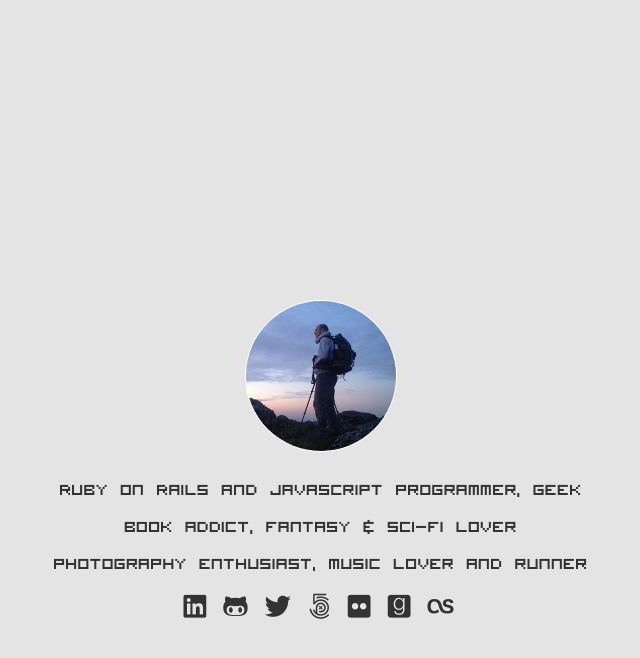
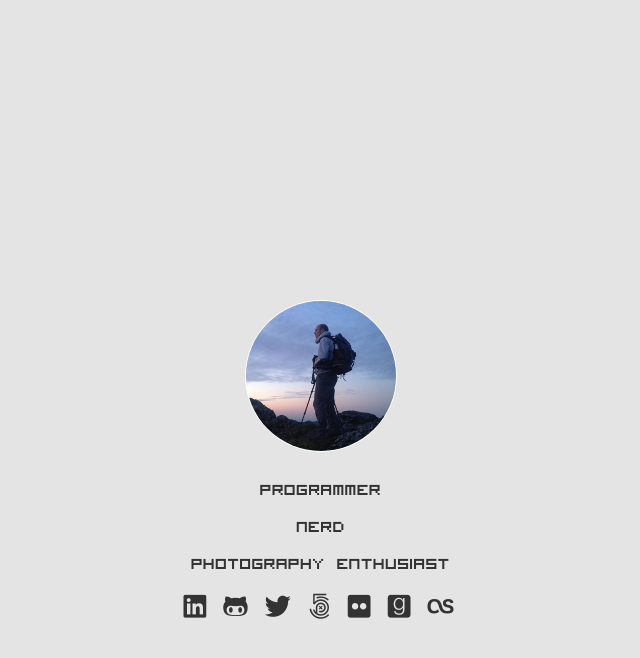
Before and after one commit to guitarman/guitarman.github.io, a Jekyll site: the page built from index.md, in a window 1280 px wide. Shown: the top 658 px of the page, without its empty margins (319-959 px from the left). Built offline with Jekyll 4.4.1, drawn with Linux system fonts in a browser that asks for light colours; nearby versions of some CDN libraries; some web fonts are replaced; library files that are not in the unit come from our copies.

Commit message:
Update index.md
new about me

```diff
--- a/index.md
+++ b/index.md
@@ -8,9 +8,9 @@ description: guitarman's personal webpage
   <div class="intro">
     <img src="images/guitarman.png" alt="guitarman" class="img-circle">
     <p class="intro-text">
-      Ruby on Rails and JavaScript programmer, geek<br>
-      book addict, fantasy &amp; sci-fi lover<br>
-      photography enthusiast, music lover and runner
+      programmer<br>
+      nerd<br>
+      photography enthusiast
     </p>
     <div class="row">
       <div class="col-sm-12">
```
